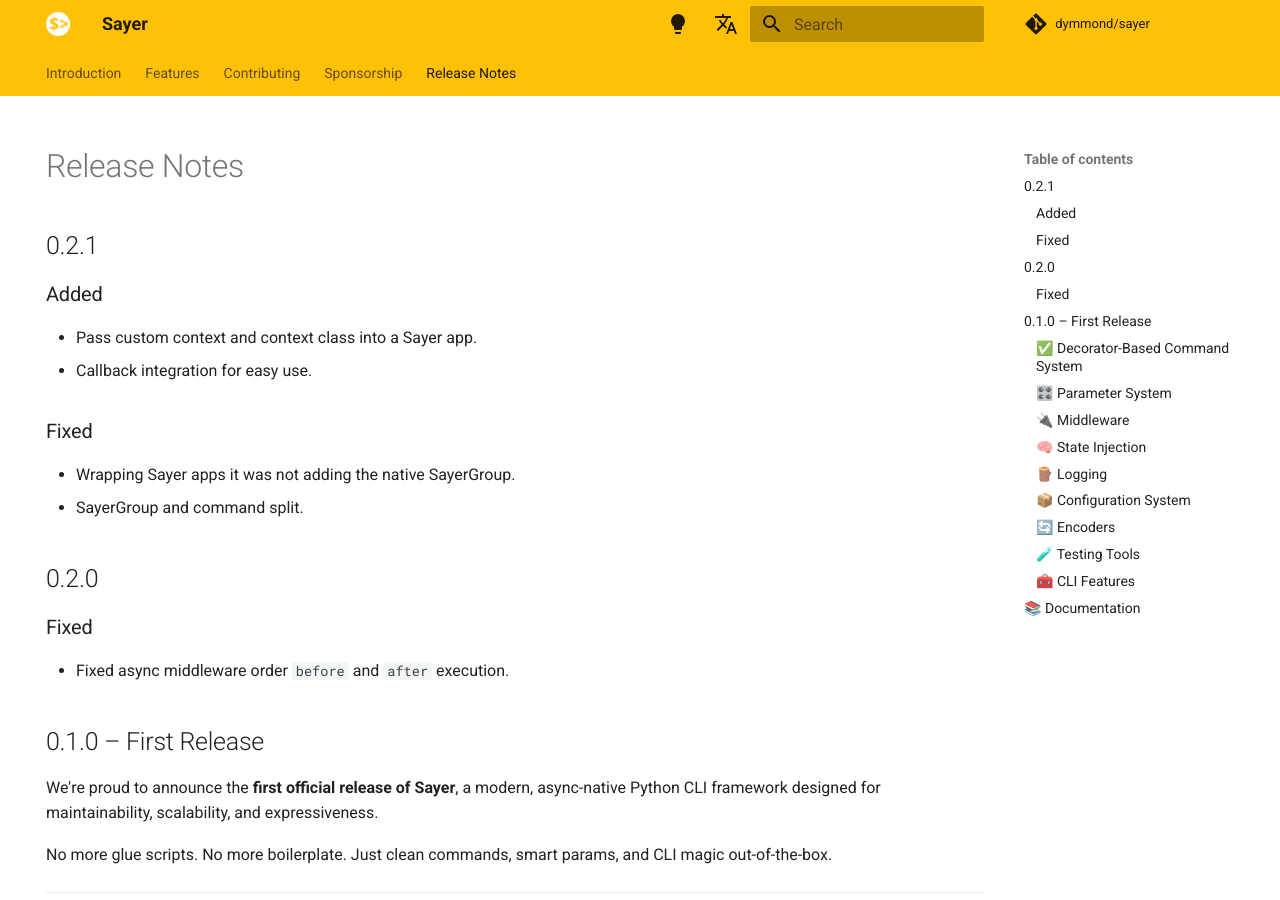
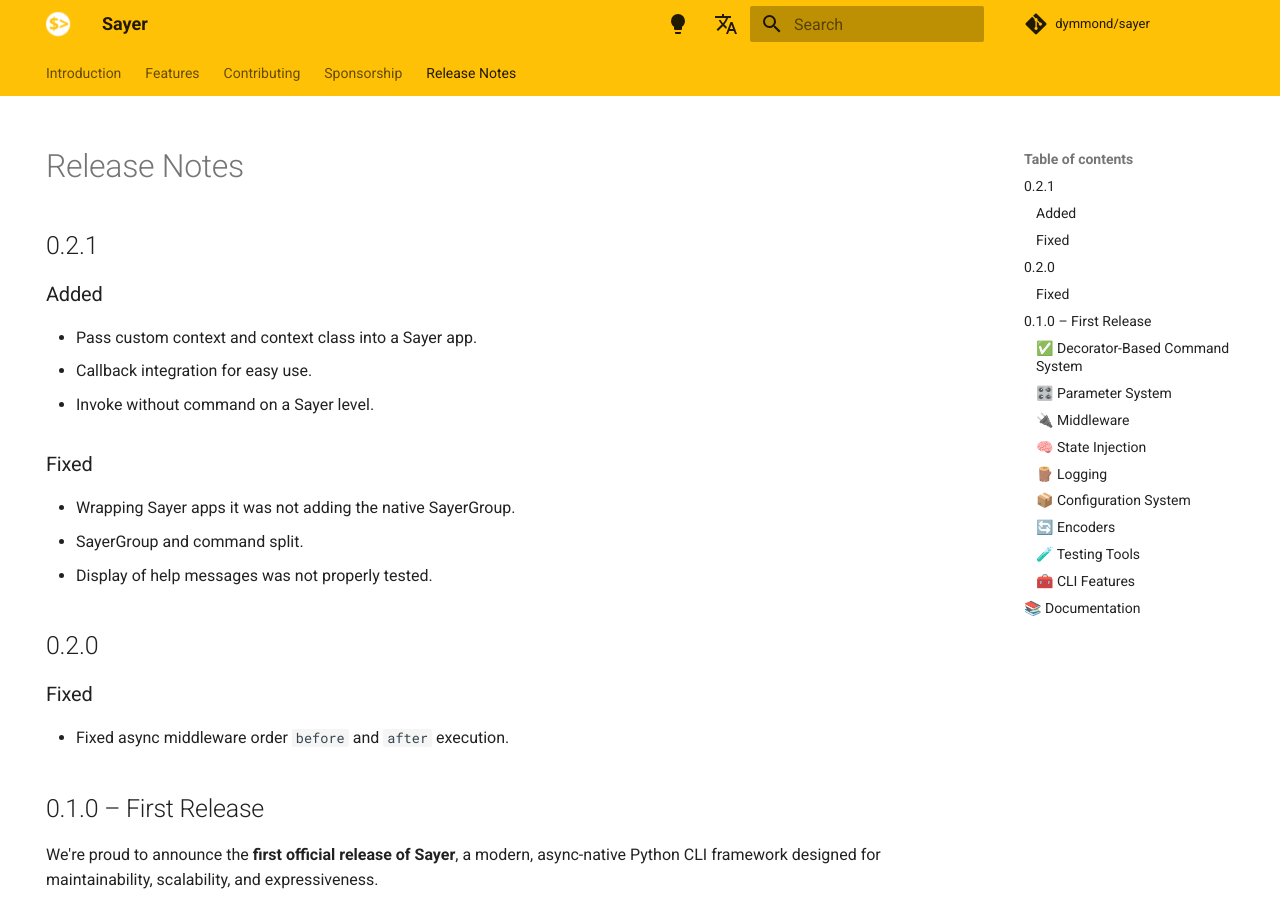
Before and after one commit to dymmond/sayer, an MkDocs documentation site: the page built from docs/release-notes.md, in a window 1280 px wide and 900 px high. Built offline with MkDocs 1.6.1 and Material for MkDocs 9.7.7, drawn with Linux system fonts in a browser that asks for light colours; comment, search, counter and statistics services are not loaded.

Commit message:
Update release notes

```diff
--- a/docs/release-notes.md
+++ b/docs/release-notes.md
@@ -9,11 +9,13 @@ hide:
 
 - Pass custom context and context class into a Sayer app.
 - Callback integration for easy use.
+- Invoke without command on a Sayer level.
 
 ### Fixed
 
 - Wrapping Sayer apps it was not adding the native SayerGroup.
 - SayerGroup and command split.
+- Display of help messages was not properly tested.
 
 ## 0.2.0
 
```
Also changed, not shown: 1 other file.
